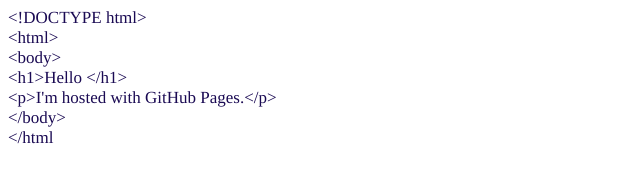
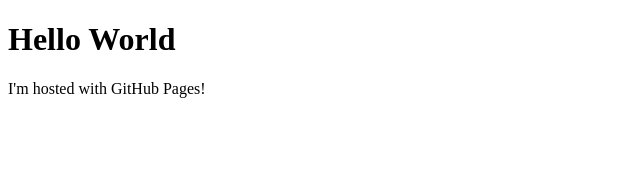
Before and after one commit to SenthilKaliathan/senthilkaliathan.github.io, a plain HTML site: page index.html in a window 1280 px wide. Shown: the whole page, without its empty margins (0-640 px from the left). Drawn offline with Linux system fonts and the light colour scheme.

Commit message:
Index file added

```diff
--- a/index.html
+++ b/index.html
@@ -1,22 +1,7 @@
-<!DOCTYPE html PUBLIC "-//W3C//DTD HTML 4.01//EN" "http://www.w3.org/TR/html4/strict.dtd">
+<!DOCTYPE html>
 <html>
-<head>
-  <meta http-equiv="Content-Type" content="text/html; charset=utf-8">
-  <meta http-equiv="Content-Style-Type" content="text/css">
-  <title></title>
-  <meta name="Generator" content="Cocoa HTML Writer">
-  <meta name="CocoaVersion" content="1187.4">
-  <style type="text/css">
-    p.p1 {margin: 0.0px 0.0px 0.0px 0.0px; line-height: 28.0px; font: 17.0px Times; color: #1a0a53}
-  </style>
-</head>
 <body>
-<p class="p1">&lt;!DOCTYPE html&gt;</p>
-<p class="p1">&lt;html&gt;</p>
-<p class="p1">&lt;body&gt;</p>
-<p class="p1">&lt;h1&gt;Hello &lt;/h1&gt;</p>
-<p class="p1">&lt;p&gt;I'm hosted with GitHub Pages.&lt;/p&gt;</p>
-<p class="p1">&lt;/body&gt;</p>
-<p class="p1">&lt;/html</p>
+<h1>Hello World</h1>
+<p>I'm hosted with GitHub Pages!</p>
 </body>
 </html>
```
